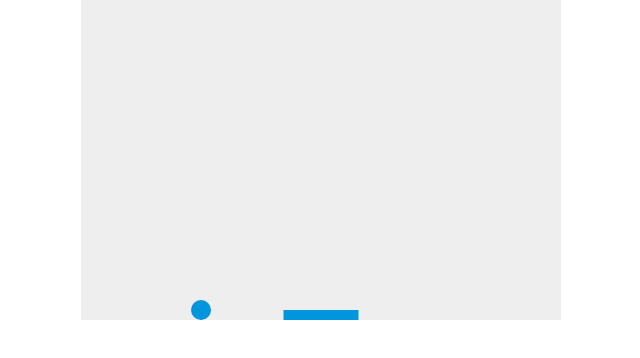
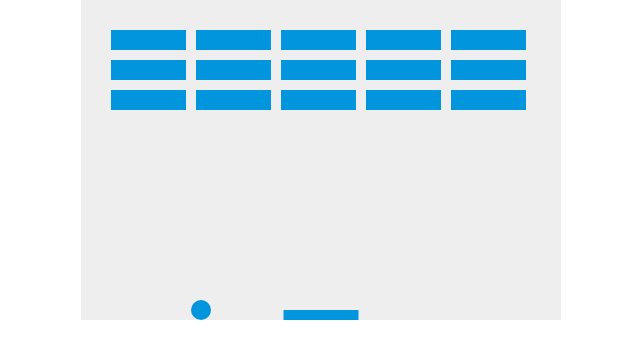
Before and after one commit to Weegius/breakout, a plain HTML site: page breakdown/index.html in a window 1280 px wide. Shown: the whole page, without its empty margins (319-959 px from the left). Drawn offline with Linux system fonts and the light colour scheme.

Commit message:
added bricks

```diff
--- a/breakdown/index.html
+++ b/breakdown/index.html
@@ -31,6 +31,27 @@
 
     var rightPressed = false;
     var leftPressed = false;
+
+    var brickRowCount = 3;
+    var brickColumnCount = 5;
+    var brickWidth = 75;
+    var brickHeight = 20;
+    var brickPadding = 10;
+    var brickOffsetTop = 30;
+    var brickOffsetLeft = 30;
+
+    var brickX = (c*(brickWidth+brickPadding))+brickOffsetLeft;
+    var brickY = (r*(brickHeight+brickPadding))+brickOffsetTop;
+
+
+    var bricks = [];
+    for(var c=0; c<brickColumnCount; c++) {
+        bricks[c] = [];
+        for(var r=0; r<brickRowCount; r++) {
+            bricks[c][r] = { x: 0, y: 0 };
+        }
+    }
+
 
     document.addEventListener("keydown", keyDownHandler, false);
     document.addEventListener("keyup", keyUpHandler, false);
@@ -68,10 +89,28 @@
         ctx.closePath();
     }
 
+
+    function drawBricks() {
+        for(var c=0; c<brickColumnCount; c++) {
+            for(var r=0; r<brickRowCount; r++) {
+                var brickX = (c*(brickWidth+brickPadding))+brickOffsetLeft;
+                var brickY = (r*(brickHeight+brickPadding))+brickOffsetTop;
+                bricks[c][r].x = brickX;
+                bricks[c][r].y = brickY;
+                ctx.beginPath();
+                ctx.rect(brickX, brickY, brickWidth, brickHeight);
+                ctx.fillStyle = "#0095DD";
+                ctx.fill();
+                ctx.closePath();
+            }
+        }
+    }
+
     function draw() {
         ctx.clearRect(0, 0, canvas.width, canvas.height);
         drawBall();
         drawPaddle();
+        drawBricks();
 
         if(x + dx > canvas.width-ballRadius || x + dx < ballRadius) {
             dx = -dx;
@@ -101,6 +140,12 @@
         y += dy;
     }
 
+
+
+
+
+
+
     var interval = setInterval(draw, 10);
 
 
```
